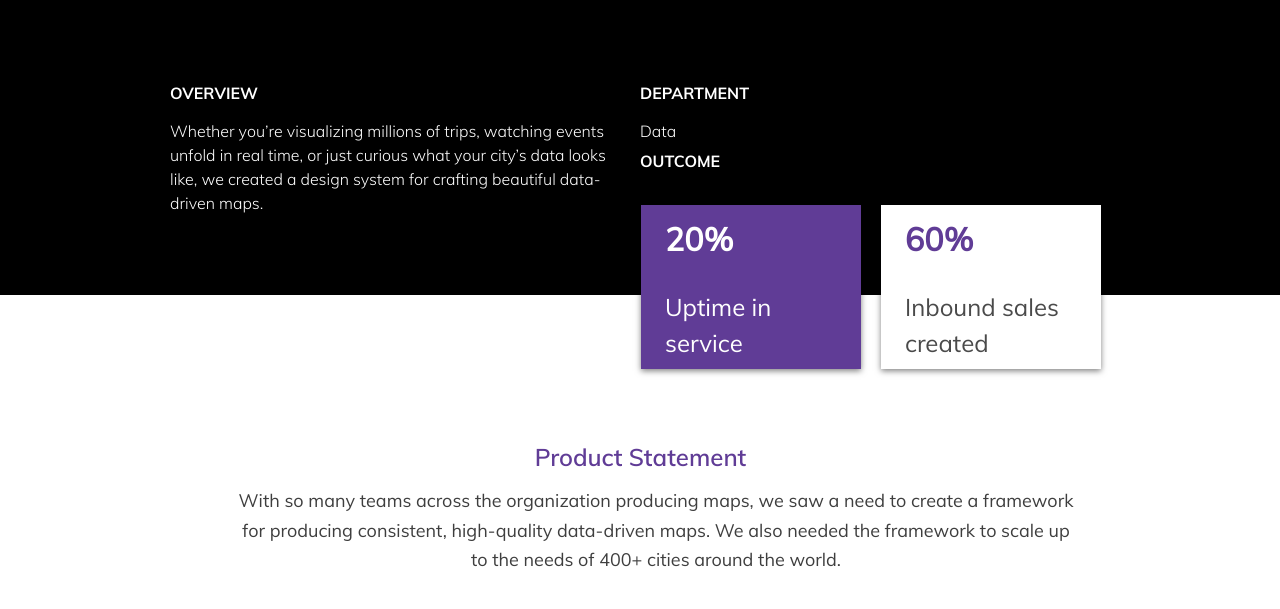
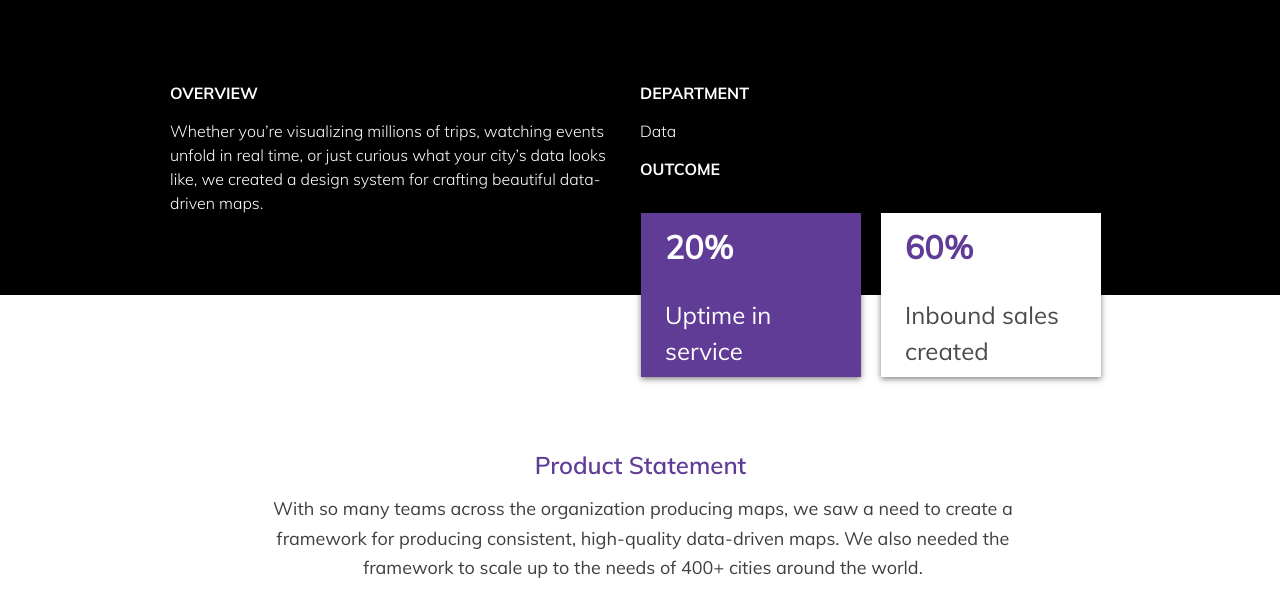
Before and after one commit to hashworks-code/hashworks_static, a Jekyll site: the page built from _pages/casestudy.md, in a window 1280 px wide. Shown: the part 501-1110 px from the top of the page. Built offline with Jekyll 4.4.1, drawn with Linux system fonts in a browser that asks for light colours; nearby versions of some CDN libraries; grey boxes are pictures that could not be loaded.

Commit message:
case study test

```diff
--- a/_layouts/casestudy.html
+++ b/_layouts/casestudy.html
@@ -42,7 +42,7 @@
                cities around the world.</p>
         </div>
     </div>
-    <div class="row">
+    <div class="">
         <div class="casestudy__image2">
     </div>
     </div>
--- a/_layouts/casestudyHome.html
+++ b/_layouts/casestudyHome.html
@@ -4,8 +4,8 @@
 		  <div class="casestudy__events__banner">
 				<h1>Case Study</h1>
 			</div>
-			<div class="row center-xs">
-                <div class="category-filter">
+			<div class=" category-filter center-xs">
+                <div class="">
     			<p class=" btn-outline-primary category-button active " data-filter="all">All</p>
     			<p class=" btn-outline-primary category-button " data-filter="applicationdev">Data Science</p>
     			<p class=" btn-outline-primary category-button " data-filter="devops">DevOps</p>
--- a/_sass/_casestudy.scss
+++ b/_sass/_casestudy.scss
@@ -46,7 +46,7 @@
                  margin-bottom: 8px;
             }
                 &__text {
-                    margin: 36px 0px 16px 0px;
+                    margin: 36px 0px 8px 0px;
                     padding: 0;
                 }
                 &__department {
@@ -244,19 +244,18 @@
         }
         .casestudy__overview{
             height: 227px;
-
-
             h1 {
                 font-size: 14px;
-                margin-bottom: 14px;
+                margin-bottom: 16px;
             }
             p {
                  font-size: 14px;
                  line-height: 1.5;
                  padding-right:29px;
+                 margin-bottom: 16px;
             }
                 &__text {
-                    margin: 46px 0px 45px 0px;
+                    margin: 46px 0px 0px 0px;
                     padding: 0;
                 }
                  &__department {
@@ -266,7 +265,7 @@
             &__boxes {
                 h1 {
                     font-size: 24px;
-                    padding: 12px 0px 24px 26px;
+                    padding: 12px 0px 23px 26px;
                      margin: 0;
                 }
                 p {
@@ -307,7 +306,7 @@
             h1 {
                font-family: 'muliBold';
                 font-size: 18px;
-                margin: 77px 124px 14px 125px;
+                margin: 83px 124px 14px 125px;
             }
             p {
 
@@ -317,7 +316,8 @@
             }
         }
         .casestudy__image2 {
-            width: 100%;
+            width: 699px;
+            margin: 0 auto;
             height: 374px;
         }
         .casestudy__agile {
@@ -415,16 +415,11 @@
             &__boxes {
                 h1 {
                     font-size: 32px;
-                    // text-align: left;
-                    // color: #ffffff;
                     padding: 14px 0px 30px 24px;
                     margin: 0;
                 }
                 p {
-                    // font-family: 'muliRegular';
                     font-size: 24px;
-                    // text-align: left;
-                    // color: #ffffff;
                     padding: 0px 17px 20px 24px;
                     margin: 0;
                 }
@@ -458,17 +453,16 @@
             h1 {
                font-family: 'muliSemiBold';
                 font-size: 24px;
-                margin: 147px 124px 14px 125px;
+                margin: 155px 124px 14px 125px;
             }
             p {
 
               font-size: 18px;
-            //    line-height: 1.64;
-            //   margin:0px 32px 34px 64px;
+           width: 818px;
             }
         }
         .casestudy__image2 {
-            width: 100%;
+            width: 940px;
             height: 489px;
         }
         .casestudy__agile {
@@ -527,10 +521,7 @@
                 }
             }
         }
-
-
     }
-
 }
 
 @media screen and (min-width:1367px){
@@ -550,15 +541,13 @@
         }
         .casestudy__overview{
             height: 415px;
-
-
             h1 {
                 font-size: 16px;
                 margin-bottom: 16px;
             }
             p {
                  font-size: 18px;
-                 padding-right: 13px;
+                 padding-right: 55px;
             }
                 &__text {
                     margin: 134px 0px 137px 0px;
@@ -602,16 +591,16 @@
 
             h1 {
                font-family: 'muliSemiBold';
-                font-size: 24px;
+                font-size: 32px;
                 margin: 120px 124px 14px 125px;
             }
             p {
-
-              font-size: 18px;
+                margin: 0px auto 34px;
+              font-size: 24px;
             }
         }
         .casestudy__image2 {
-            width: 100%;
+            width: 1170px;
             height: 609px;
         }
         .casestudy__agile {
@@ -661,7 +650,7 @@
             &__mobile {
                  padding: 0;
                 &__image4 {
-            width: 570px;
+            width: 550px;
             height: 323px;
                 }
         &__image5 {
--- a/_sass/_casestudyHome.scss
+++ b/_sass/_casestudyHome.scss
@@ -59,7 +59,7 @@
                  }
             }
             .category-filter {
-                // margin: 16px -14px;
+                 margin: 16px 0px 17px;
                 	p {
                         font-size: 12px;
                         font-family: 'muliSemiBold';
@@ -67,7 +67,7 @@
                         text-align: center;
 	                    // color: #603c96;
                         display: inline;
-                       margin: 0px 10px;
+                       margin: 0px 6px;
 		            }
             }
            .event {
--- a/_sass/_product.scss
+++ b/_sass/_product.scss
@@ -464,8 +464,7 @@
   }
   @media only screen and (max-width: 767px){
     .product{
-      // color: #3e3e3e;
-      // font-family: Muli;
+
       &__headImg{
         height: 144px;
       }
```
Also changed, not shown: 3 other files.
